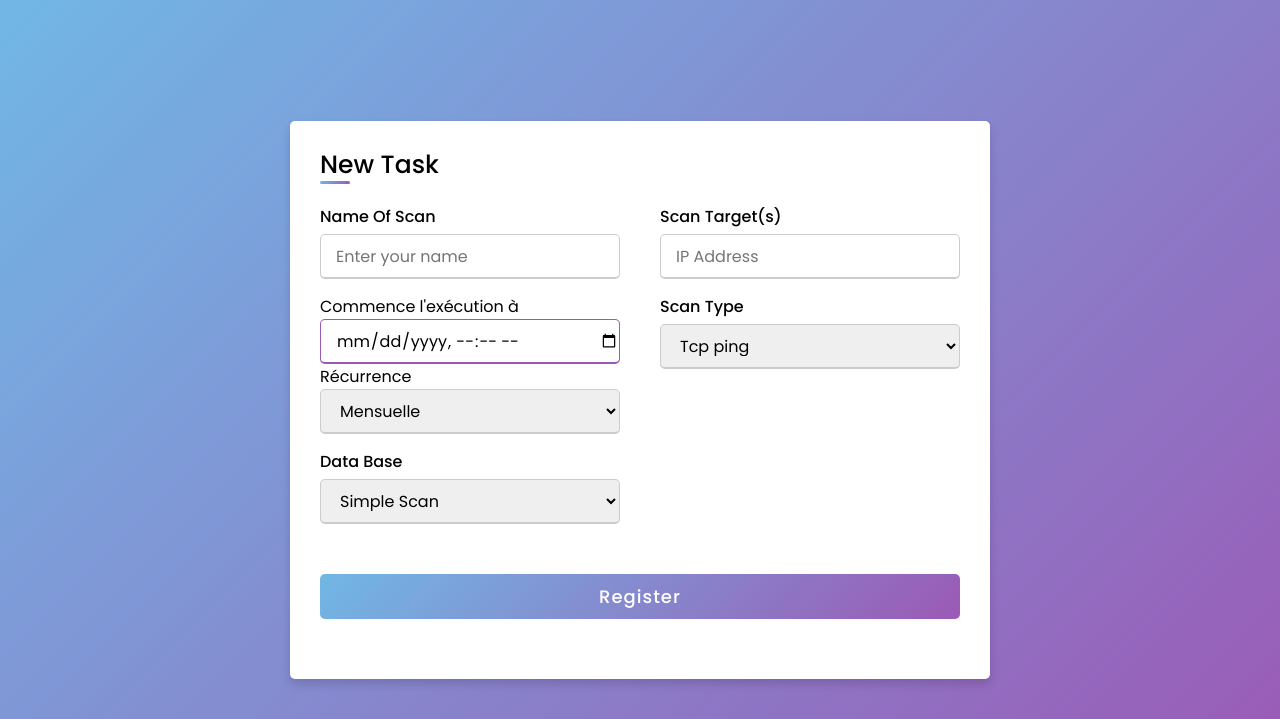
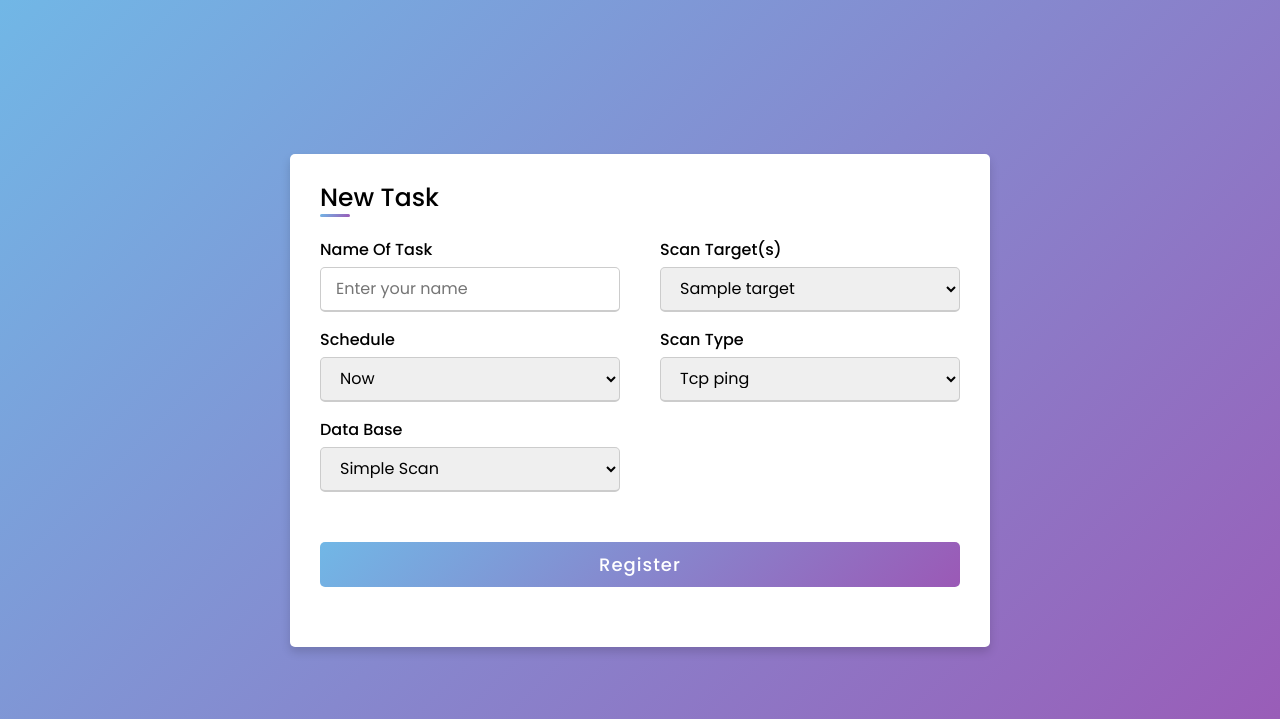
Before and after one commit to Abderrzak-droid/MiniProjet, a Django app: page /FirstTry/NewTask in a window 1280 px wide. Shown: the top 719 px of the page. Run offline with Django 5.2, Linux system fonts and the light colour scheme; data comes from the database, SQL or seed files in the repository; tables that the repository leaves empty hold one stand-in row (values such as "Sample post"); parts of the project's set-up code (start-up, migrations or seed data) failed here and were passed over.

Commit message:
ChangeDB

```diff
--- a/myproject/FirstTry/models.py
+++ b/myproject/FirstTry/models.py
@@ -1,6 +1,7 @@
 from django.db import models
 from django.utils import timezone
-
+from django.contrib.contenttypes.fields import GenericForeignKey
+from django.contrib.contenttypes.models import ContentType
 # Create your models here.
 class ResultVulners(models.Model):
     cvss =  models.CharField(max_length=20)
@@ -8,12 +9,10 @@ class ResultVulners(models.Model):
     is_exploit  =  models.CharField(max_length=20)
     nameVuln =  models.CharField(max_length=50)
 
-class Scan(models.Model):
-    name = models.CharField(max_length=15)
-    ip_address = models.CharField(max_length=15)
-    scan_type = models.CharField(max_length = 20)
-    dataBase = models.CharField(max_length=15)
-    start_time = models.DateTimeField(default=timezone.now)
+
+
+class Schedule(models.Model):
+    Schedule_Name = models.CharField(max_length=20)
 
     RECURRENCE_CHOICES = (
         ("monthly", "Mensuelle"),
@@ -22,7 +21,35 @@ class Scan(models.Model):
         ("yearly", "Annuelle"),
         ("none", "Une seule fois"),
     )
-    recurrence = models.CharField(max_length=10, choices=RECURRENCE_CHOICES, default="monthly")
+    recurrence = models.CharField(max_length=15, choices=RECURRENCE_CHOICES, default="none")
+    start_time = models.DateTimeField(default=timezone.now)
+
+
+class Target(models.Model):
+    Target_Name = models.CharField(max_length=20)
+    Address_IP = models.CharField(max_length=20)
+
+class Scan(models.Model):
+    Scan_Name = models.CharField(max_length=20)
+    scan_type = models.ForeignKey(ContentType, on_delete=models.CASCADE)
+    object_id = models.PositiveIntegerField()
+    content_object = GenericForeignKey('content_type', 'object_id')
+
+class ScanPorts(models.Model):
+    scan_id = models.PositiveIntegerField()
+    typeScan = models.CharField(max_length=10)
+
+
+class ScanVulnerabilities(models.Model):
+    scan_id = models.PositiveIntegerField()
+    DataBase = models.CharField(max_length=10)
+class Task(models.Model):
+    name = models.CharField(max_length=15)
+    target = models.ForeignKey(Target, on_delete=models.CASCADE)
+    Configuration = models.ForeignKey(Scan, on_delete=models.CASCADE)
+    Creation_Time = models.DateTimeField(default=timezone.now)
+    schedule = models.ForeignKey(Schedule, on_delete=models.CASCADE)
+
 
 class ResultatTCP(models.Model):
     port = models.CharField(max_length=10)
@@ -37,33 +64,3 @@ class Home(models.Model):
 class User(models.Model):
     username = models.CharField(max_length=20)
     password = models.CharField(max_length=20)
-
-
-class dateasyn(models.Model):
-
-    ip_address = models.CharField(max_length=15)
-    scan_type = models.CharField(max_length = 20)
-
-    name = models.CharField(max_length=255)
-    comment = models.TextField(blank=True)
-    time_zone = models.CharField(max_length=32, default="UTC")
-
-    start_time = models.DateTimeField(default=timezone.now)
-    end_time = models.DateTimeField(blank=True, null=True)
-
-    DURATION_CHOICES = (
-        ("entire", "Opération entière"),
-    )
-    duration = models.CharField(max_length=10, choices=DURATION_CHOICES, default="entire")
-
-    RECURRENCE_CHOICES = (
-        ("monthly", "Mensuelle"),
-        ("daily", "Quotidienne"),
-        ("weekly", "Hebdomadaire"),
-        ("yearly", "Annuelle"),
-        ("none", "Une seule fois"),
-    )
-    recurrence = models.CharField(max_length=10, choices=RECURRENCE_CHOICES, default="monthly")
-
-    def __str__(self):
-        return self.name
--- a/myproject/FirstTry/templates/hello/NewTask.html
+++ b/myproject/FirstTry/templates/hello/NewTask.html
@@ -16,27 +16,28 @@
         {% csrf_token %}
         <div class="user-details">
           <div class="input-box">
-            <span class="details">Name Of Scan</span>
+            <span class="details">Name Of Task</span>
             <input type="text" name="name"   placeholder="Enter your name" required>
           </div>
           <div class="input-box">
             <span class="details">Scan Target(s)</span>
-            <input type="text" name="ip_address" maxlength="15" placeholder="IP Address" required="" id="id_ip_address">
+            <select>
+              {% for choice in targets %}
+              <option value="{{ choice.Target_Name }}">
+                  {{ choice.Target_Name }}
+              </option>
+              {% endfor %}
+          </select>
           </div>
           <div class="input-box">
-            <label for="end_time">Commence l'exécution à </label>
-
-            <input type="datetime-local" id="start_time" name="start_time" >
-            <br>
-            <label for="recurrence">Récurrence</label>
-            <select id="recurrence" name="recurrence">
-            <option value="monthly">Mensuelle</option>
-            <option value="daily">Quotidienne</option>
-            <option value="weekly">Hebdomadaire</option>
-            <option value="yearly">Annuelle</option>
-            <option value="none">Une seule fois</option>
-            </select>
-            <br>
+            <span class="details">Schedule</span>
+            <select>
+              {% for choice in choices %}
+              <option value="{{ choice.Schedule_Name }}">
+                  {{ choice.Schedule_Name }}
+              </option>
+              {% endfor %}
+          </select>
           </div>
           <div class="input-box">
             <span class="details">Scan Type</span>
--- a/myproject/FirstTry/views.py
+++ b/myproject/FirstTry/views.py
@@ -1,17 +1,15 @@
 import datetime
 import time
 from celery import Celery, shared_task
-from django.forms import ValidationError
 from django.http import HttpResponse
 import subprocess
-from .forms import ScanForm ,HomeForm , SignupForm , LoginForm , ResultatVulnersForm,ResultatTCPForm   # Assurez-vous d'importer les formulaires
+from .forms import TaskForm ,HomeForm , SignupForm , LoginForm , ResultatVulnersForm,ResultatTCPForm   # Assurez-vous d'importer les formulaires
 import xml.etree.ElementTree as ET
-from FirstTry.models import Home,ResultatTCP
+from FirstTry.models import Home,ResultatTCP, ScanPorts, ScanVulnerabilities,Schedule,Target
 from django.shortcuts import render
 from django.contrib.auth import authenticate, login
 from celery.result import AsyncResult
-from django.db import transaction
-
+from django.contrib.contenttypes.models import ContentType
 # Create your views here.
 
 
@@ -65,14 +63,17 @@ def indexwithout(request):
     return render(request,"hello/Home.html")
 
 def AddTask(request):
-    return render(request,"hello/NewTask.html")
+    schedule = Schedule.objects.all()
+    targets = Target.objects.all()
+    context = {'choices': schedule ,'targets':targets}
+    return render(request,"hello/NewTask.html",context)
 
 @shared_task
-def runCommand(scanForm) :
+def runCommand(taskForm) :
 
-    Type = scanForm['scan_type']
-    db = scanForm["dataBase"]
-    IpAddress = scanForm["ip_address"]
+    Type = taskForm['scan_type']
+    db = taskForm["dataBase"]
+    IpAddress = taskForm["ip_address"]
     if db == "Simple Scan":
         command = "nmap -oX output.xml "+ Type +" "+ IpAddress
     else:
@@ -90,7 +91,7 @@ def viewhtml (request) :
 #hadi hia akher 7adja ********************************************
 def form(request):
     if request.method == 'POST':
-        scan_form = ScanForm(request.POST)
+        scan_form = TaskForm(request.POST)
 
         if scan_form.is_valid():
             # Sauvegarder les données du formulaire
@@ -98,7 +99,7 @@ def form(request):
             your_view(request)
 
     else:
-        scan_form = ScanForm()
+        scan_form = TaskForm()
 
     return render(request, "hello/NewTask.html", {'scan_form': scan_form})
 
@@ -108,12 +109,12 @@ def ShowResultsTCP(request):
 
 
 def byScanType(request):
-    scanForm = ScanForm(request.POST)
-    runCommand(scanForm)
+    taskForm = TaskForm(request.POST)
+    runCommand(taskForm)
     # Chemin vers le fichier XML généré par Nmap
     xml_file_path = 'output.xml'
 
-    if scanForm['scan_type'].value() == "-sT":
+    if taskForm['scan_type'].value() == "-sT":
         # Exécutez le scan Nmap et extrayez les informations du fichier XML
         ports_info = parseNmapXmlCaseTcpPing(xml_file_path)
         # Passez les informations extraites au template
@@ -123,22 +124,37 @@ def byScanType(request):
 
 def your_view(request):
 
-    scanForm = ScanForm(request.POST)
+    taskForm = TaskForm(request.POST)
 
-    if scanForm.is_valid():
+    if taskForm.is_valid():
+        task = form.save(commit=False)
+        task.target = taskForm.cleaned_data['target']
+        task.Configuration = taskForm.cleaned_data['Configuration']
+        task.schedule = taskForm.cleaned_data['schedule']
+        content_type = taskForm.cleaned_data['content_type']
+        scan_id = form.cleaned_data['object_id']
 
-        # Sauvegarder les données du formulaire
-        homeForm = HomeForm({
-                'name_scan': scanForm['name'].value(),
-                'status': "Done",
-                'ip_address_scan':scanForm['ip_address'].value(),
-        }
-        )
-        homeForm.save()
+        if content_type == ContentType.objects.get_for_model(ScanPorts):
+            related_object = ScanPorts.objects.get(pk=scan_id)
+        elif content_type == ContentType.objects.get_for_model(ScanVulnerabilities):
+            related_object = ScanVulnerabilities.objects.get(pk=scan_id)
+
+        task.content_object = related_object
+
+        task.save()
+
+        # # Sauvegarder les données du formulaire
+        # homeForm = HomeForm({
+        #         'name_scan': taskForm['name'].value(),
+        #         'status': "Done",
+        #         'ip_address_scan':taskForm['ip_address'].value(),
+        # }
+        # )
+        # homeForm.save()
 
         d=0
 
-        duration = scanForm['recurrence'].value()
+        duration = taskForm['recurrence'].value()
         if duration == "daily":
             d = 1
         elif duration == "weekly":
@@ -150,15 +166,15 @@ def your_view(request):
         elif duration == "none":
             d=0
 
-        scanForm_serializable = {
-            'ip_address':scanForm['ip_address'].value(),
-            'name': scanForm['name'].value(),
-            'scan_type': scanForm['scan_type'].value(),
-            'dataBase':scanForm['dataBase'].value(),
-            'start_time': scanForm['start_time'].value(),
-            'recurrence' : scanForm['recurrence'].value(),
+        taskForm_serializable = {
+            'ip_address':taskForm['ip_address'].value(),
+            'name': taskForm['name'].value(),
+            'scan_type': taskForm['scan_type'].value(),
+            'dataBase':taskForm['dataBase'].value(),
+            'start_time': taskForm['start_time'].value(),
+            'recurrence' : taskForm['recurrence'].value(),
         }
-        scan_datetime = scanForm.cleaned_data['start_time']
+        scan_datetime = taskForm.cleaned_data['start_time']
         current_datetime = datetime.datetime.now(datetime.timezone.utc)
 
         if scan_datetime >= current_datetime:
@@ -171,12 +187,12 @@ def your_view(request):
             print("Waiting for initial scheduled scan at:", scan_datetime.strftime("%Y-%m-%d %H:%M:%S"))
             print("Time left:", datetime.timedelta(seconds=time_diff))
 
-            target=scanForm['ip_address'].value()
+            target=taskForm['ip_address'].value()
 
             print("target is : ",target)
             print("current:", current_datetime.strftime("%Y-%m-%d %H:%M:%S"))
 
-            ports_info_result = scheduled_periodic_scan.apply_async(args=(scanForm_serializable,), countdown=time_diff)
+            ports_info_result = scheduled_periodic_scan.apply_async(args=(taskForm_serializable,), countdown=time_diff)
 
 
             data = Home.objects.all()
@@ -294,7 +310,7 @@ def parseNmapXmlCaseTcpPing(xml_file):
         return []
 
 
-    # runCommand(scanForm)
+    # runCommand(taskForm)
     # match Data:
 
     #     case "vuln":
@@ -315,12 +331,12 @@ def parseNmapXmlCaseTcpPing(xml_file):
 
 
 @shared_task
-def scheduled_periodic_scan(scanForm):
+def scheduled_periodic_scan(taskForm):
         print("Initial scheduled scan started at:", datetime.datetime.now().strftime("%Y-%m-%d %H:%M:%S"))
-        Data = scanForm['dataBase']
-        Type = scanForm['scan_type']
-        db = scanForm["dataBase"]
-        IpAddress = scanForm["ip_address"]
+        Data = taskForm['dataBase']
+        Type = taskForm['scan_type']
+        db = taskForm["dataBase"]
+        IpAddress = taskForm["ip_address"]
         if db == "Simple Scan":
             command = "nmap -oX output.xml "+ Type +" "+ IpAddress
         else:
--- a/myproject/myproject/celery.py
+++ b/myproject/myproject/celery.py
@@ -15,4 +15,3 @@ app.config_from_object('django.conf:settings', namespace='CELERY')
 
 # Load task modules from all registered Django apps.
 app.autodiscover_tasks()
-app.conf.db_pool_use_conn_max = True
```
Also changed, not shown: myproject/FirstTry/admin.py (+12 -6 lines), myproject/FirstTry/forms.py (+20 -9 lines), myproject/FirstTry/migrations/0005_schedule_delete_dateasyn.py (added), myproject/db.sqlite3, 1 other file.
